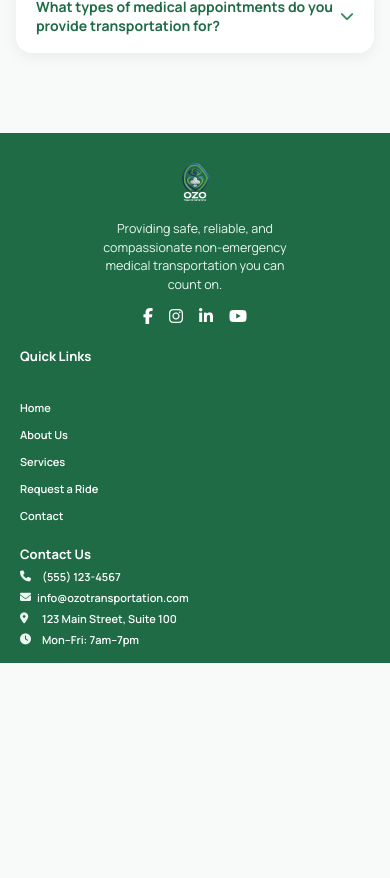
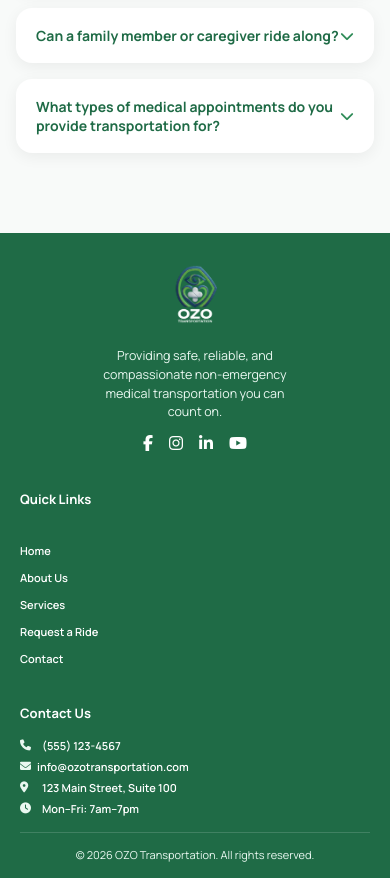
Before and after one commit to Markehab1/NEMT---OZO-Transprotation, a plain HTML site: page index.html in a window 390 px wide. Shown: the part 5514-6392 px from the top of the page. Before the commit the page ends 6177 px from the top, so only its background shows below. Drawn offline with Linux system fonts and the light colour scheme; a web font is replaced by a local one.

Commit message:
Fixed the responsive and added the copyright at the bottom

```diff
--- a/index.html
+++ b/index.html
@@ -352,6 +352,9 @@
           </ul>
         </div>
       </div>
+      <div class="footer-bottom">
+        <p>&copy; 2026 OZO Transportation. All rights reserved.</p>
+      </div>
     </footer>
     <script src="main.js"></script>
   </body>
--- a/main.css
+++ b/main.css
@@ -590,6 +590,20 @@ nav a.active::after {
   width: 16px;
 }
 
+/* ---- Footer copyright bar ---- */
+.footer-bottom {
+  text-align: center;
+  margin-top: 24px;
+  padding-top: 18px;
+  border-top: 1px solid rgba(255, 255, 255, 0.15);
+}
+
+.footer-bottom p {
+  color: var(--light-green);
+  font-size: 12px;
+  font-family: "Manrope", sans-serif;
+}
+
 /* ------------------------------ About ------------------------------ */
 .about {
   font-family: "Manrope", sans-serif;
@@ -836,6 +850,8 @@ body {
     flex-direction: column;
   }
   .footer-logo {
+    width: 180px;
+    height: auto;
     margin-left: 0;
     margin-right: 0;
   }
@@ -996,7 +1012,8 @@ body {
   }
 
   .about-img img {
-    height: 220px;
+    height: 320px;
+    width: 100%;
   }
 
   /* ---- FAQ ---- */
@@ -1023,7 +1040,6 @@ body {
     gap: 20px;
   }
 
-  /* logo + blurb + socials, centered on their own full-width row */
   .footer-column1 {
     width: 100%;
     flex-direction: column;
@@ -1032,7 +1048,7 @@ body {
   }
 
   .footer-logo {
-    width: 100px;
+    width: 150px;
     height: auto;
     margin: 0 0 8px 0;
   }
@@ -1061,7 +1077,6 @@ body {
     font-size: 16px;
   }
 
-
   .footer-column2,
   .footer-column3 {
     width: 48%;
@@ -1071,6 +1086,7 @@ body {
   .footer-column3 h3 {
     margin-bottom: 6px;
     font-size: 13px;
+    margin-top: 16px;
   }
 
   .footer-column2 ul {
@@ -1084,7 +1100,7 @@ body {
   }
 
   .footer-contact {
-    margin-top: 6px;
+    margin-top: 16px;
     gap: 6px;
   }
 
@@ -1093,6 +1109,15 @@ body {
   }
 
   .footer-contact i {
+    font-size: 11px;
+  }
+
+  .footer-bottom {
+    margin-top: 16px;
+    padding-top: 14px;
+  }
+
+  .footer-bottom p {
     font-size: 11px;
   }
 }
```
